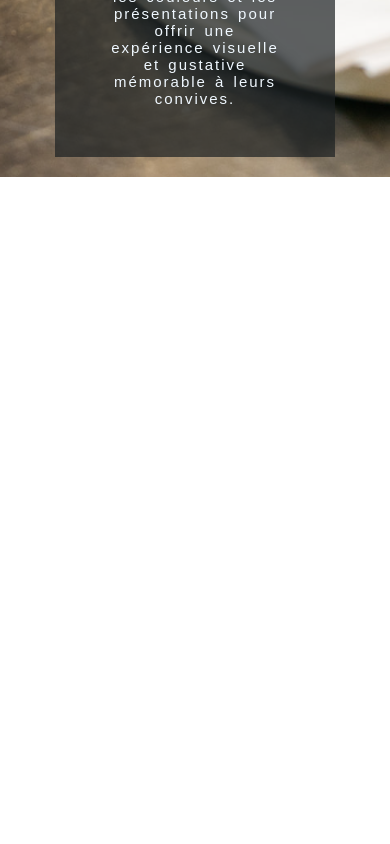
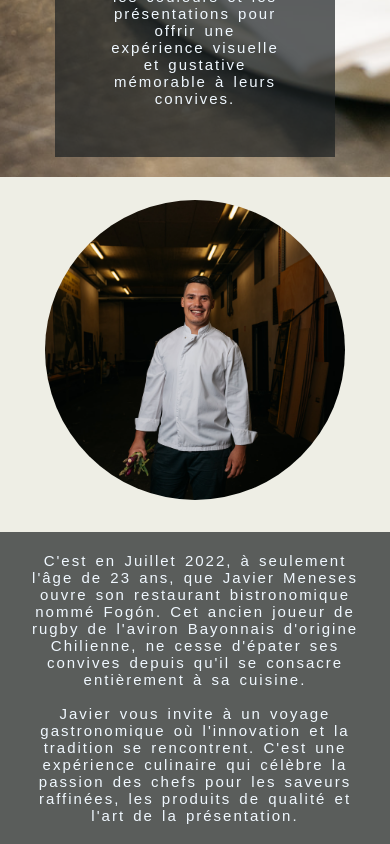
Before and after one commit to Wickacode/Fogon, a React (Create React App) app: page / in a window 390 px wide. Shown: the part 1830-2674 px from the top of the page. Before the commit the page ends 2007 px from the top, so only its background shows below. Built offline with nearby package versions, Linux system fonts and the light colour scheme.

Commit message:
section chef and responsive

```diff
--- a/src/App.js
+++ b/src/App.js
@@ -1,5 +1,6 @@
 import Home from "./pages/Home";
 import Navbar from "./components/Navbar";
+import Chef from "./components/Chef";
 
 
 function App() {
@@ -7,6 +8,7 @@ function App() {
     <div className="App">
       <Navbar />
       <Home />
+      <Chef />
 
     </div>
   );
--- a/src/assets/SASS/index.scss
+++ b/src/assets/SASS/index.scss
@@ -3,5 +3,6 @@
 
 @import "layout/navbar";
 @import "layout/intro";
+@import "layout/_chef";
 
 @import "pages/home";
--- /dev/null
+++ b/src/assets/SASS/layout/_chef.scss
@@ -0,0 +1,92 @@
+#chef-description {
+    display: flex;
+    align-items: center;
+    justify-content: center;
+    padding: 50px;
+    gap: 2em;
+    background-color: rgba(231, 231, 219, 0.7);
+
+    p {
+      width: 50%;
+      display: flex;
+      flex-direction: column;
+      padding: 100px;
+      background-color: rgba(28, 32, 33, 0.7);
+      color: aliceblue;
+      animation: fade-in 3s ease-out;
+      font-family: "Merriweather Sans", sans-serif;
+      word-spacing: 2px;
+      letter-spacing: 2px;
+    }
+
+    img {
+      width: 500px;
+      height: 500px;
+      border-radius: 50%;
+      object-fit: cover;
+    }
+  }
+
+
+//Responsive Mobile
+@media only screen and (min-device-width: 320px) and (max-device-width: 500px) {
+    #chef-description {
+        flex-direction: column-reverse;
+        padding: 0;
+        gap: 2em;
+        p {
+          width: 100%;
+          padding: 20px;
+          font-size: 13px;
+          text-align: center;
+        }
+
+        img {
+            margin-top: 23px;
+          width: 300px;
+          height: 300px;
+        }
+      }
+
+}
+
+//Responsive tablette
+@media only screen and (min-device-width: 500px) and (max-device-width: 900px) {
+    #chef-description {
+        flex-direction: column-reverse;
+        padding: 0;
+        gap: 2em;
+        p {
+          width: 100%;
+          padding: 20px;
+          font-size: 15px;
+          text-align: center;
+        }
+
+        img {
+            margin-top: 23px;
+          width: 300px;
+          height: 300px;
+        }
+      }
+}
+
+//Responsive desktop
+@media only screen and (min-device-width: 900px) and (max-device-width: 1300px) {
+    #chef-description {
+        padding: 20;
+        gap: 2em;
+        p {
+          width: auto;
+          padding: 40px;
+          font-size: 15px;
+          text-align: center;
+        }
+
+        img {
+            margin-top: 23px;
+          width: 400px;
+          height: 400px;
+        }
+      }
+}
--- /dev/null
+++ b/src/components/Chef.jsx
@@ -0,0 +1,21 @@
+import React from "react";
+import ChefImg from "../assets/fogon-img/09.png";
+
+export default function Chef() {
+  return (
+    <div id="chef-description">
+      <p>
+        C'est en Juillet 2022, à seulement l'âge de 23 ans, que Javier Meneses
+        ouvre son restaurant bistronomique nommé Fogón. Cet ancien joueur de
+        rugby de l'aviron Bayonnais d'origine Chilienne, ne cesse d'épater ses
+        convives depuis qu'il se consacre entièrement à sa cuisine.
+        <br /> <br />
+        Javier vous invite à un voyage gastronomique où l'innovation et la
+        tradition se rencontrent. C'est une expérience culinaire qui célèbre la
+        passion des chefs pour les saveurs raffinées, les produits de qualité et
+        l'art de la présentation.
+      </p>
+      <img src={ChefImg} alt="" />
+    </div>
+  );
+}
```
Also changed, not shown: src/assets/fogon-img/09.png (added).
